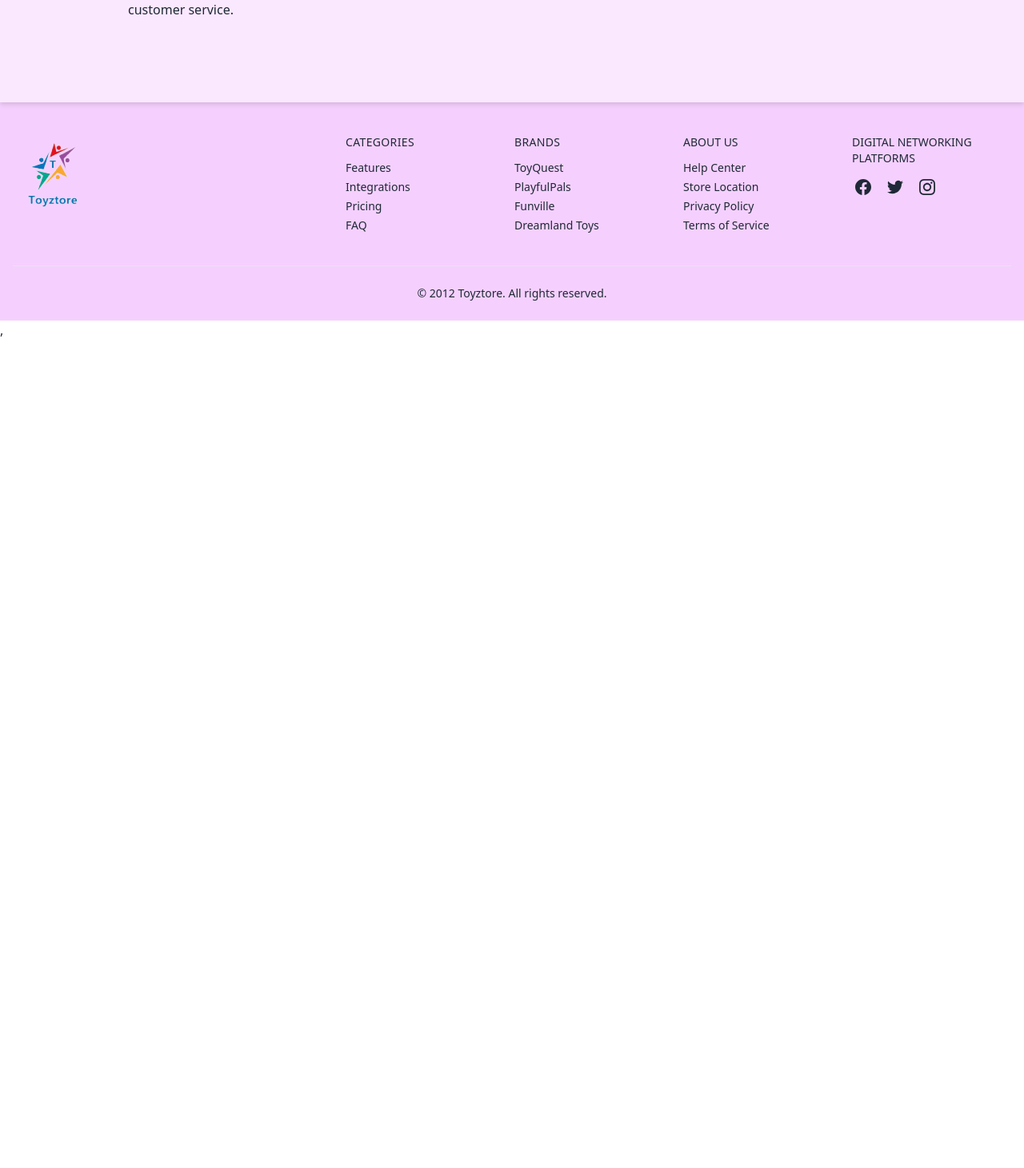
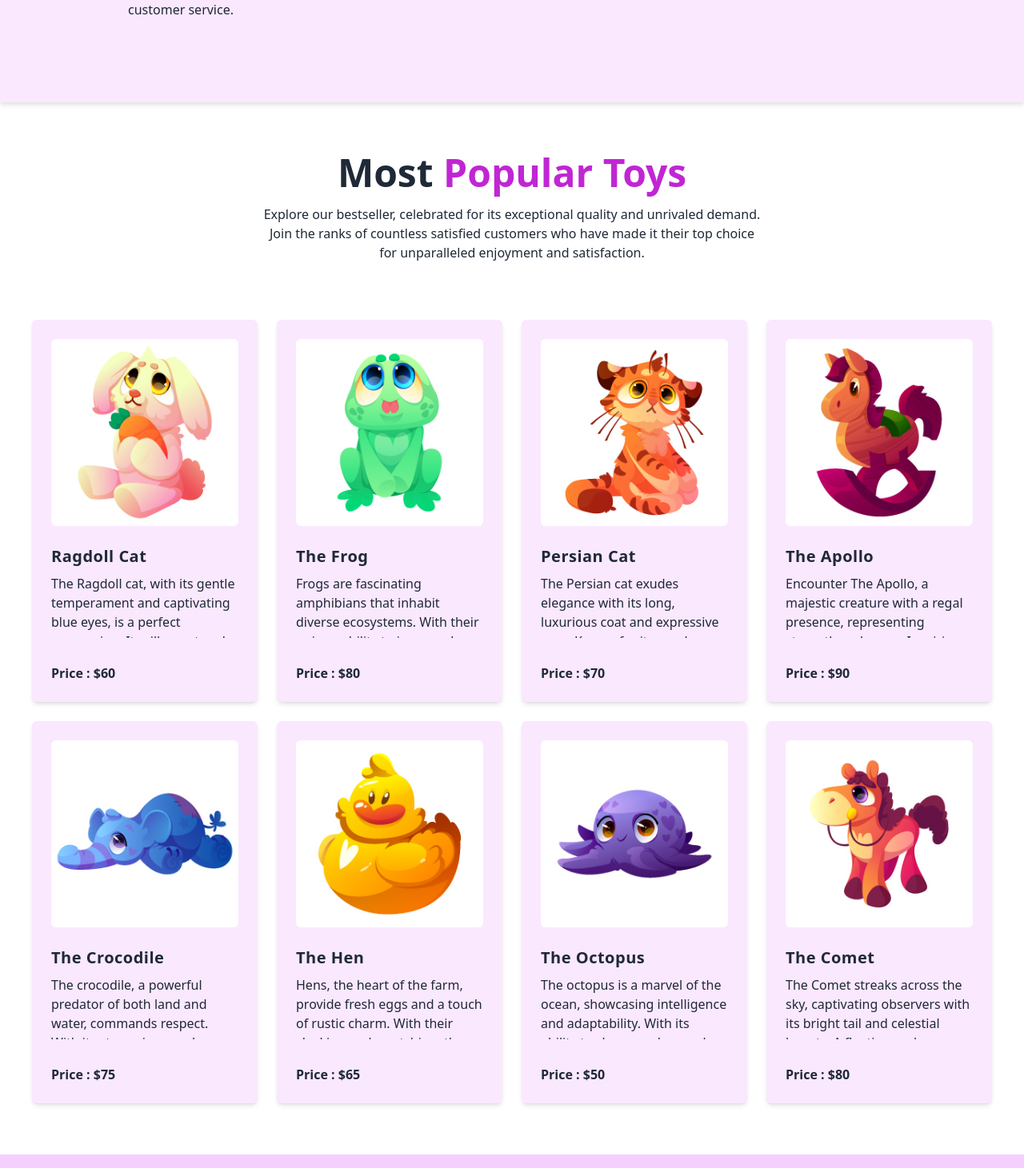
Before and after one commit to Deadless-Programmer/Toyztore-client-site, a React (Vite) app: page / in a window 1280 px wide. Shown: the part 2829-4290 px from the top of the page at 80% size. Before the commit the page ends 3254 px from the top, so only its background shows below. Built offline with nearby package versions, Linux system fonts and the light colour scheme.

Commit message:
2nd relevant sections add

```diff
--- /dev/null
+++ b/src/Pages/AllToys/PopularProduct/PopularProduct.jsx
@@ -0,0 +1,178 @@
+import React from "react";
+import img1 from "../../../assets/gallary/image1.jpg";
+import img2 from "../../../assets/gallary/image2.jpg";
+import img3 from "../../../assets/gallary/image3.jpg";
+import img4 from "../../../assets/gallary/image4.jpg";
+import img6 from "../../../assets/gallary/image6.jpg";
+import img7 from "../../../assets/gallary/image7.jpg";
+import img8 from "../../../assets/gallary/image8.jpg";
+import img9 from "../../../assets/gallary/image9.jpg";
+const PopularProduct = () => {
+  return (
+    <div>
+      <section className="py-6 dark:bg-gray-800 dark:text-gray-100">
+        <div className="container p-4 mx-auto space-y-16 sm:p-10">
+          <div className="space-y-4 text-center">
+            <h3 className="text-2xl font-bold leading-none sm:text-5xl">
+              Most <span className="text-fuchsia-600 ">Popular Toys</span>
+            </h3>
+            <p className=" dark:text-gray-400 h-20 overflow-y-auto">
+              Explore our bestseller, celebrated for its exceptional quality and
+              unrivaled demand. <br /> Join the ranks of countless satisfied
+              customers who have made it their top choice <br /> for
+              unparalleled enjoyment and satisfaction.
+            </p>
+          </div>
+          <div className="grid w-full grid-cols-1 gap-x-6 gap-y-6  sm:grid-cols-2 lg:grid-cols-4">
+            <div className="max-w-xs p-6 rounded-md shadow-md bg-fuchsia-100">
+              <img
+                src={img1}
+                alt=""
+                className="object-cover object-center  rounded-md  dark:bg-gray-500"
+              />
+              <div className="mt-6 mb-2">
+                <h2 className="text-xl font-semibold tracking-wide">
+                  Ragdoll Cat
+                </h2>
+              </div>
+              <p className="dark:text-gray-100 h-20 overflow-y-auto">
+                The Ragdoll cat, with its gentle temperament and captivating
+                blue eyes, is a perfect companion. Its silky coat and relaxed
+                nature make it an ideal choice for a loving household pet.
+              </p>
+              <p className="mt-8 font-semibold">Price : $60</p>
+            </div>
+            <div className="max-w-xs p-6 rounded-md shadow-md bg-fuchsia-100">
+              <img
+                src={img2}
+                alt=""
+                className="object-cover object-center  rounded-md  dark:bg-gray-500"
+              />
+              <div className="mt-6 mb-2">
+                <h2 className="text-xl font-semibold tracking-wide">
+                  The Frog
+                </h2>
+              </div>
+              <p className="dark:text-gray-100 h-20 overflow-y-auto">
+                Frogs are fascinating amphibians that inhabit diverse
+                ecosystems. With their unique ability to jump and their melodic
+                croaking, they are a symbol of nature's harmony and
+                biodiversity.
+              </p>
+              <p className="mt-8 font-semibold">Price : $80</p>
+            </div>
+            <div className="max-w-xs p-6 rounded-md shadow-md bg-fuchsia-100">
+              <img
+                src={img3}
+                alt=""
+                className="object-cover object-center  rounded-md  dark:bg-gray-500"
+              />
+              <div className="mt-6 mb-2">
+                <h2 className="text-xl font-semibold tracking-wide">
+                  Persian Cat
+                </h2>
+              </div>
+              <p className="dark:text-gray-100 h-20 overflow-y-auto">
+                The Persian cat exudes elegance with its long, luxurious coat
+                and expressive eyes. Known for its regal demeanor and
+                affectionate nature, it brings grace and beauty to any home.
+              </p>
+              <p className="mt-8 font-semibold">Price : $70</p>
+            </div>
+            <div className="max-w-xs p-6 rounded-md shadow-md bg-fuchsia-100">
+              <img
+                src={img8}
+                alt=""
+                className="object-cover object-center  rounded-md  dark:bg-gray-500"
+              />
+              <div className="mt-6 mb-2">
+                <h2 className="text-xl font-semibold tracking-wide">
+                  The Apollo
+                </h2>
+              </div>
+              <p className="dark:text-gray-100 h-20 overflow-y-auto">
+                Encounter The Apollo, a majestic creature with a regal presence,
+                representing strength and grace. Inspiring awe with its
+                commanding presence, it symbolizes power and magnificence.
+              </p>
+              <p className="mt-8 font-semibold">Price : $90</p>
+            </div>
+            <div className="max-w-xs p-6 rounded-md shadow-md bg-fuchsia-100">
+              <img
+                src={img6}
+                alt=""
+                className="object-cover object-center  rounded-md  dark:bg-gray-500"
+              />
+              <div className="mt-6 mb-2">
+                <h2 className="text-xl font-semibold tracking-wide">
+                  The Crocodile
+                </h2>
+              </div>
+              <p className="dark:text-gray-100 h-20 overflow-y-auto">
+                The crocodile, a powerful predator of both land and water,
+                commands respect. With its strong jaws and stealthy nature, it
+                epitomizes survival and resilience in the animal kingdom.
+              </p>
+              <p className="mt-8 font-semibold">Price : $75</p>
+            </div>
+            <div className="max-w-xs p-6 rounded-md shadow-md bg-fuchsia-100">
+              <img
+                src={img7}
+                alt=""
+                className="object-cover object-center  rounded-md  dark:bg-gray-500"
+              />
+              <div className="mt-6 mb-2">
+                <h2 className="text-xl font-semibold tracking-wide">The Hen</h2>
+              </div>
+              <p className="dark:text-gray-100 h-20 overflow-y-auto">
+                Hens, the heart of the farm, provide fresh eggs and a touch of
+                rustic charm. With their clucking and scratching, they
+                contribute to the wholesome ambiance of a rural setting.
+              </p>
+              <p className="mt-8 font-semibold">Price : $65</p>
+            </div>
+            <div className="max-w-xs p-6 rounded-md shadow-md bg-fuchsia-100">
+              <img
+                src={img9}
+                alt=""
+                className="object-cover object-center  rounded-md  dark:bg-gray-500"
+              />
+              <div className="mt-6 mb-2">
+                <h2 className="text-xl font-semibold tracking-wide">
+                  The Octopus
+                </h2>
+              </div>
+              <p className="dark:text-gray-100 h-20 overflow-y-auto">
+                The octopus is a marvel of the ocean, showcasing intelligence
+                and adaptability. With its ability to change colors and squeeze
+                into tight spaces, it embodies the wonders of marine life.
+              </p>
+              <p className="mt-8 font-semibold">Price : $50</p>
+            </div>
+
+            <div className="max-w-xs p-6 rounded-md shadow-md bg-fuchsia-100">
+              <img
+                src={img4}
+                alt=""
+                className="object-cover object-center  rounded-md  dark:bg-gray-500"
+              />
+              <div className="mt-6 mb-2">
+                <h2 className="text-xl font-semibold tracking-wide">
+                  The Comet
+                </h2>
+              </div>
+              <p className="dark:text-gray-100 h-20 overflow-y-auto">
+                The Comet streaks across the sky, captivating observers with its
+                bright tail and celestial beauty. A fleeting and awe-inspiring
+                spectacle, it evokes wonder and fascination.
+              </p>
+              <p className="mt-8 font-semibold">Price : $80</p>
+            </div>
+          </div>
+        </div>
+      </section>
+    </div>
+  );
+};
+
+export default PopularProduct;
--- a/src/Pages/Home/Home.jsx
+++ b/src/Pages/Home/Home.jsx
@@ -2,6 +2,7 @@ import React from 'react';
 import Banner from '../Banner/Banner';
 import Gallery from '../Gallery/Gallery';
 import TrustUs from '../TrustUs/TrustUs';
+import PopularProduct from '../AllToys/PopularProduct/PopularProduct';
 
 const Home = () => {
     return (
@@ -9,6 +10,7 @@ const Home = () => {
             <Banner></Banner>
             <Gallery></Gallery>
             <TrustUs></TrustUs>
+            <PopularProduct></PopularProduct>
         </div>
     );
 };
```
Also changed, not shown: src/assets/gallary/image5.jpg (deleted).
